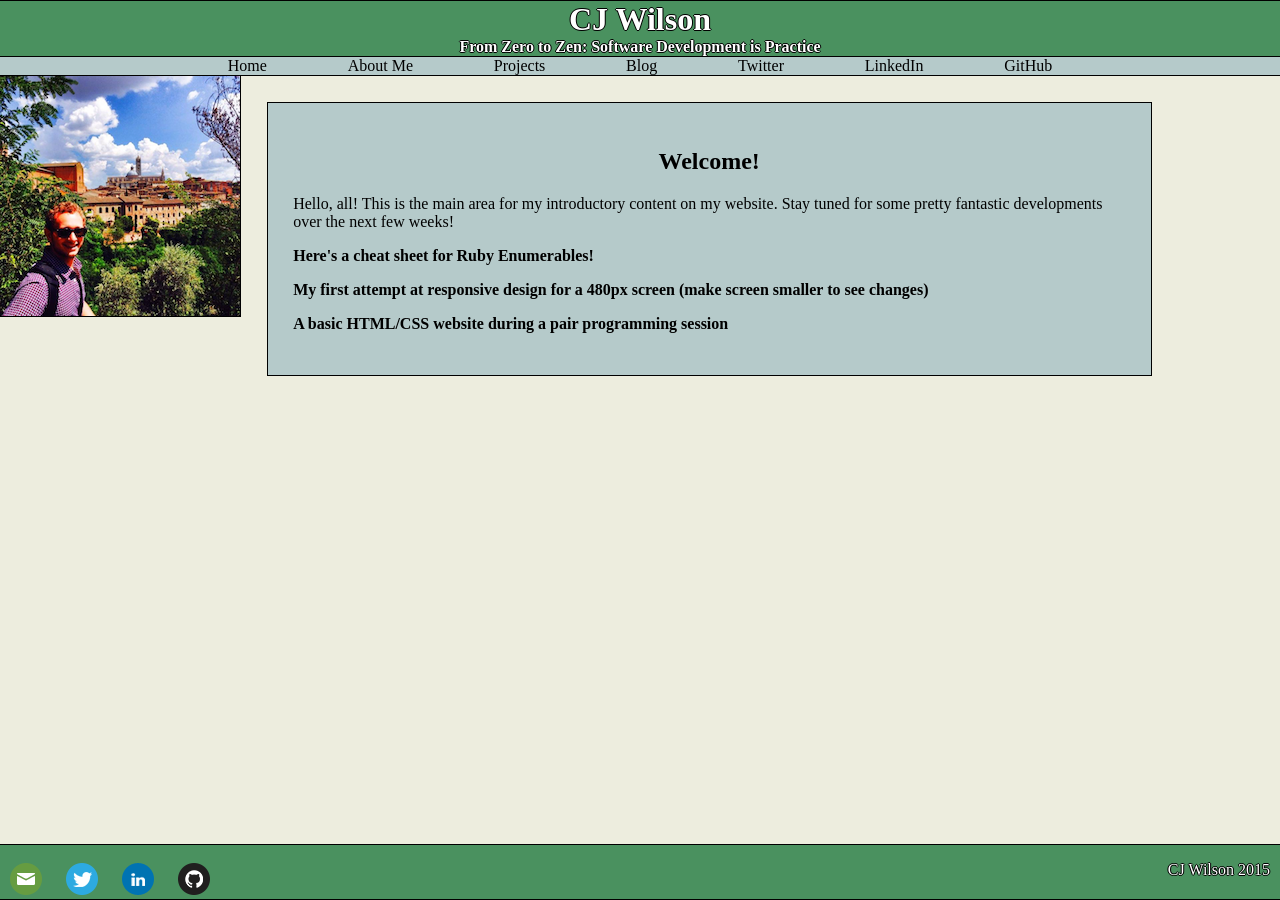
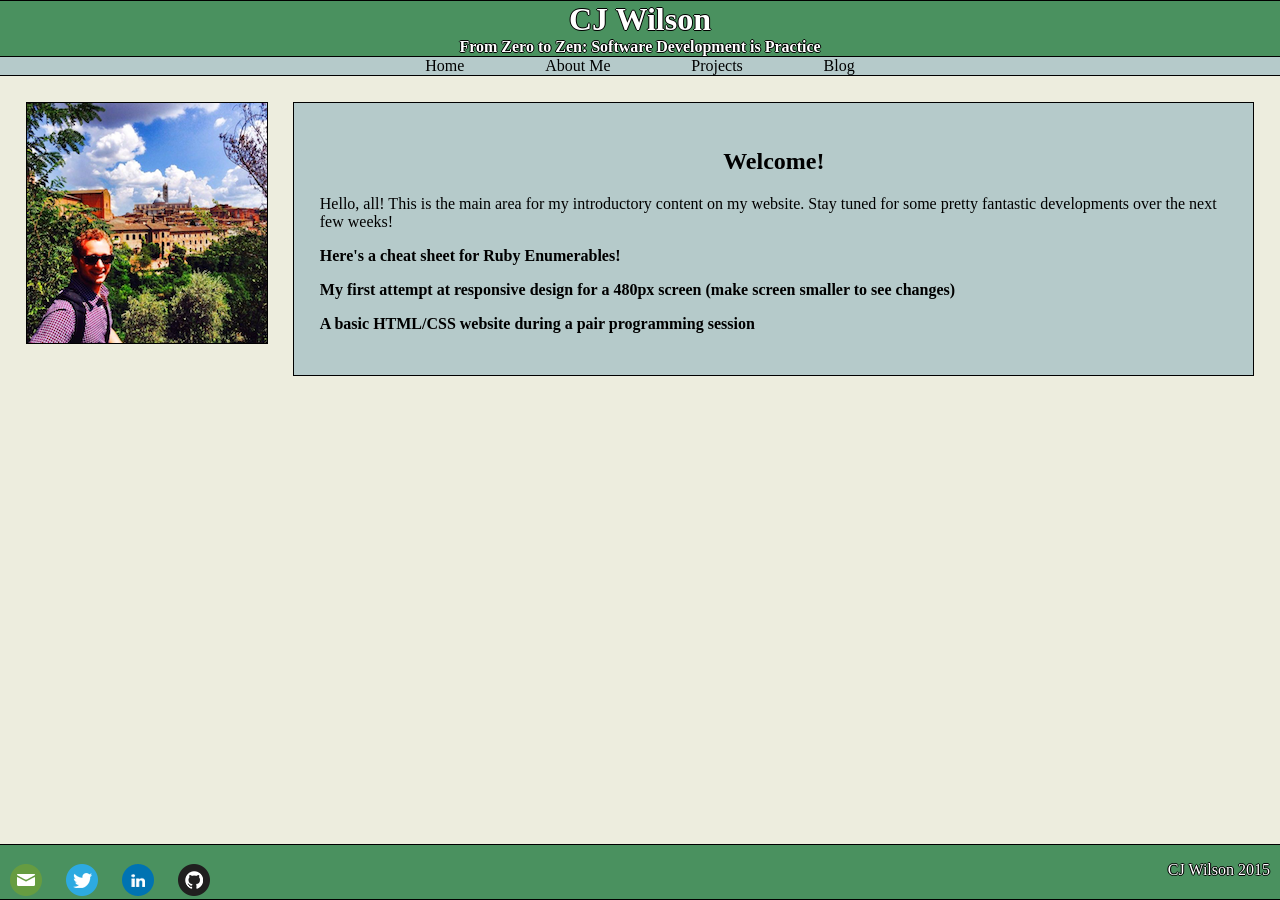
Before and after one commit to cjwilsonjr/cjwilsonjr.github.io, a Jekyll site: the page index.html, which Jekyll copies as it is, in a window 1280 px wide. Built offline with Jekyll 4.4.1, drawn with Linux system fonts in a browser that asks for light colours.

Commit message:
update blog layout

```diff
--- a/index.html
+++ b/index.html
@@ -15,9 +15,9 @@
       <li><a href="https://cjwilsonjr.github.io/about_me/index.html">About Me</a></li>
       <li><a href="https://cjwilsonjr.github.io/projects/index.html">Projects</a></li>
       <li><a href="https://cjwilsonjr.github.io/blog/index.html">Blog</a></li>
-      <li><a href="https://www.twitter.com/heycjwilson">Twitter</a></li>
+<!--       <li><a href="https://www.twitter.com/heycjwilson">Twitter</a></li>
       <li><a href="https://www.linkedin.com/in/cjwilsonjr/">LinkedIn</a></li>
-      <li><a href="https://github.com/cjwilsonjr">GitHub</a></li>
+      <li><a href="https://github.com/cjwilsonjr">GitHub</a></li> -->
     </ul>
   </header>
 
--- a/stylesheets/blog-stylesheet.css
+++ b/stylesheets/blog-stylesheet.css
@@ -6,9 +6,9 @@
 
 #post {
   min-width: 100px;
-  float: left;
+  /*float: left;*/
   overflow: hidden;
-  width: 65%;
+  width: auto;
   margin:2%;
   padding:2%;
   background-color: #b5caca;
--- a/stylesheets/default.css
+++ b/stylesheets/default.css
@@ -93,16 +93,16 @@ footer p {
   /*position: relative;*/
   width: 100%;
   height: 100%;
-  overflow:auto;
+  overflow:hidden;
   margin-bottom: 54px;
 }
 
 #indexlink{
   /*position: absolute;*/
-  float:left;
+  /*float:left;*/
   /*display: inline-block;*/
   /*right:0;*/
-  width: 65%;
+  width: auto;
 /*  margin-left: 3%;
   margin-right: auto;*/
   overflow: hidden;
@@ -125,38 +125,37 @@ footer p {
   /*list-style-type: none;*/
   /*display: block;*/
   left:0;
+  margin:0;
+  padding:2%;
   width:auto;
   margin-left: auto;
   margin-right: auto;
   /*min-width: 150px;*/
   overflow: hidden;
   border: none;
-  height: 100%;
-}
-
-#sidebar ul img{
-border:none;
+  /*height: 100%;*/
 }
 
 #indexlink h2{text-align: center;}
 
 #indexlink ul{
   text-align: center;
-  padding:2%;
+  padding:1%;
+  margin:5%;
+  margin-left: auto;
+  margin-right: auto;
+  width:100%;
   list-style-type: none;
 }
 
 
 #sidebar img {
-  border-bottom: black solid 1px;
-  border-right: black solid 1px;
+  border: black solid 1px;
+  /*border-right: black solid 1px;*/
   list-style-type: none;
 }
 
-#sidebar h3 {
-margin: 5%;
-  text-align: center;
-}
+
 
 #social {
   list-style-type: none;
@@ -176,12 +175,13 @@ margin-right: 10px;
 footer ul {
   margin: 0;
   padding: 0;
-  position: absolute;
-  /*right: 0;
-  left: 0;*/
+  position: fixed;
+  /*right: 0;*/
+  left: 0;
   bottom: 0;
   display: inline;
   width: 100%;
+  height:auto;
 }
 
 footer ul li {
```
Also changed, not shown: blog/index.html (+7 -7 lines).
